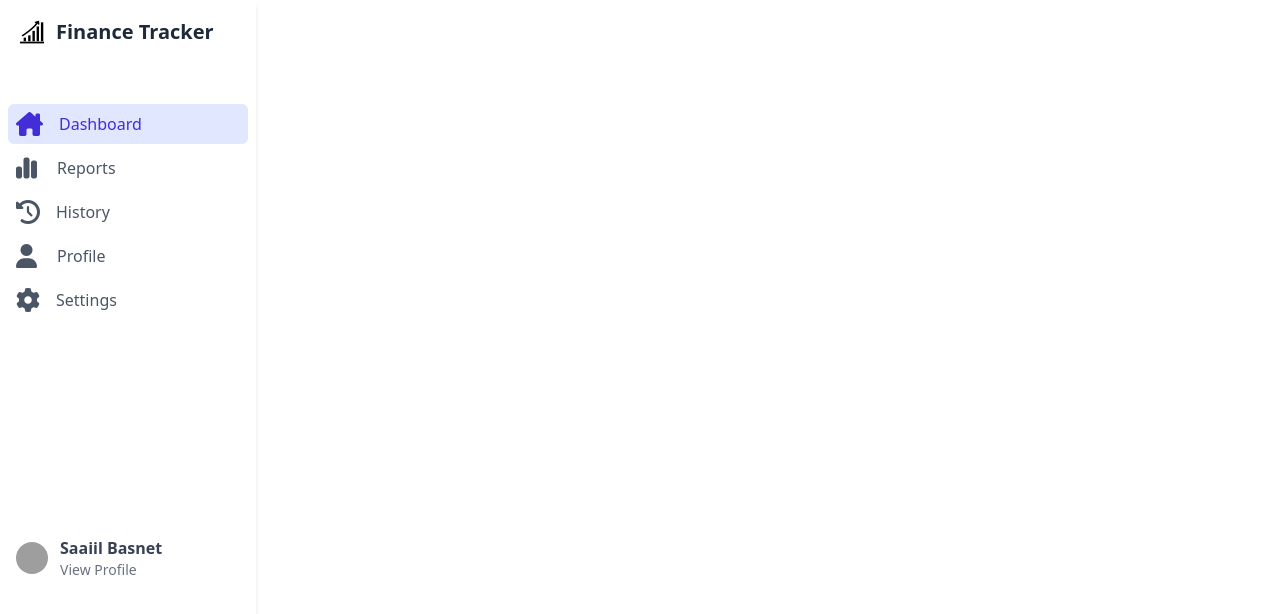
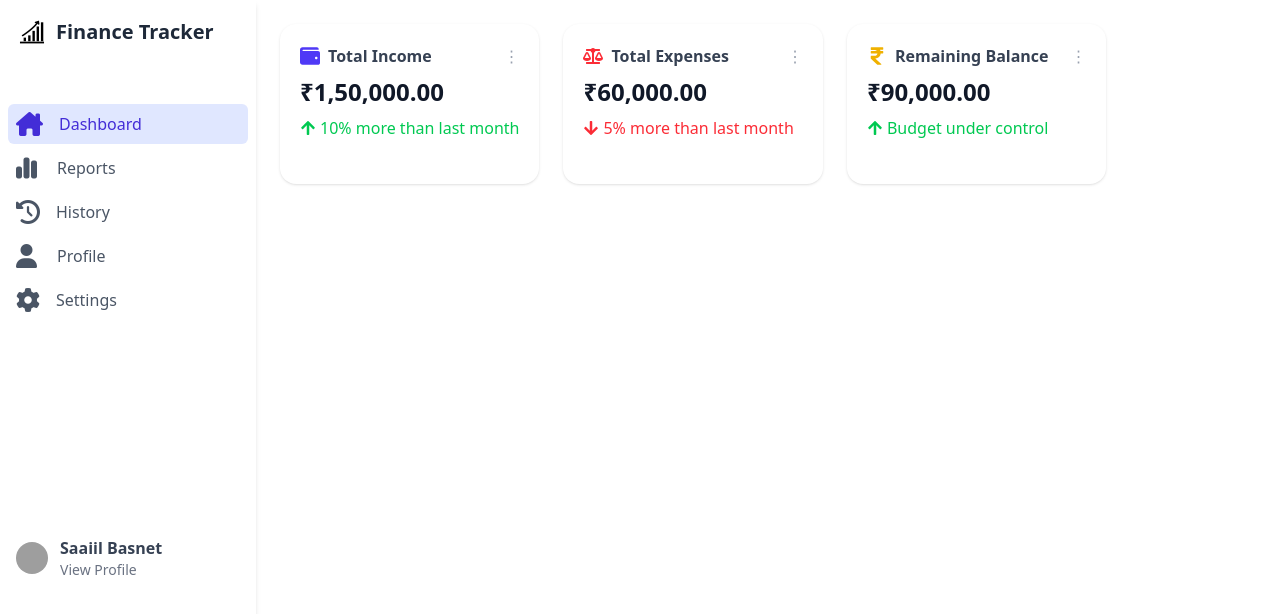
Before and after one commit to saaiilbasnet/FinanceTracker, a React (Vite) app in the folder client/: page / in a window 1280 px wide. Shown: the top 614 px of the page. Built offline with nearby package versions, Linux system fonts and the light colour scheme; grey boxes are pictures that could not be loaded.

Commit message:
dashboard config and status cards added

```diff
--- a/client/package.json
+++ b/client/package.json
@@ -19,6 +19,7 @@
     "react": "^19.1.0",
     "react-dom": "^19.1.0",
     "react-hot-toast": "^2.5.2",
+    "react-icons": "^5.5.0",
     "react-router-dom": "^7.6.2",
     "tailwindcss": "^4.1.11"
   },
--- a/client/src/App.jsx
+++ b/client/src/App.jsx
@@ -1,8 +1,12 @@
 
-import {BrowserRouter, Routes, Route} from 'react-router-dom'
+import {BrowserRouter, Routes, Route} from 'react-router-dom';
 import LoginPage from './pages/Login.jsx';
 import RegisterPage from './pages/Register.jsx';
-import DashboardPage from './pages/Dashboard.jsx'
+import ReportPage from './pages/Reports.jsx';
+import HistoryPage from './pages/History.jsx';
+import ProfilePage from './pages/Profile.jsx';
+import SettingsPage from './pages/Settings.jsx';
+import DashboardPage from './pages/Dashboard.jsx';
 import { Toaster } from 'react-hot-toast';
 
 // reverseOrder={false}
@@ -16,6 +20,10 @@ function App() {
         <Route path="/" element={<DashboardPage />} />
         <Route path="/login" element={<LoginPage />} />
         <Route path="/register" element={<RegisterPage />} />
+        <Route path="/reports" element={<ReportPage />} />
+        <Route path="/history" element={<HistoryPage />} />
+        <Route path="/profile/:id" element={<ProfilePage />} />
+        <Route path="/settings" element={<SettingsPage />} />
 
       </Routes>
       </BrowserRouter>
--- a/client/src/components/SideBar.jsx
+++ b/client/src/components/SideBar.jsx
@@ -1,42 +1,101 @@
+import { NavLink } from "react-router-dom";
 
 function SideBar() {
   return (
-    <div>
     <div className="flex h-screen">
-  {/* Sidebar */}
       <aside className="w-64 bg-white shadow-md">
         <div className="p-4">
           <div className="flex items-center">
-        <img src="../public/line-chart-computer-icons-bar-chart-statistics-symbol-2bfd0a5d99d340a746ade9150b7f994d.png" alt="Logo" className="h-8 w-auto" />
-        <span className="ml-2 text-xl font-semibold text-gray-800">Finance Tracker</span>
+            <img
+              src="../public/line-chart-computer-icons-bar-chart-statistics-symbol-2bfd0a5d99d340a746ade9150b7f994d.png"
+              alt="Logo"
+              className="h-8 w-auto"
+            />
+            <span className="ml-2 text-xl font-semibold text-gray-800">
+              Finance Tracker
+            </span>
           </div>
         </div>
         <nav className="mt-10 px-2">
-      <a href="#" className="group flex items-center px-2 py-2 text-base font-medium rounded-md bg-indigo-100 text-indigo-700">
-       <i class="fa-solid fa-house-chimney mr-4 text-2xl"></i>
+          <NavLink
+            to="/"
+            end
+            className={({ isActive }) =>
+              `group flex items-center px-2 py-2 text-base font-medium rounded-md ${
+                isActive
+                  ? "bg-indigo-100 text-indigo-700"
+                  : "text-gray-600 hover:bg-gray-50 hover:text-gray-900"
+              }`
+            }
+          >
+            <i className="fa-solid fa-house-chimney mr-4 text-2xl"></i>
             Dashboard
-      </a>
-      <a href="#" className="mt-1 group flex items-center px-2 py-2 text-base font-medium rounded-md text-gray-600 hover:bg-gray-50 hover:text-gray-900">
-<i class="fa-solid fa-chart-simple mr-5 text-2xl"></i>
+          </NavLink>
+
+          <NavLink
+            to="/reports"
+            className={({ isActive }) =>
+              `mt-1 group flex items-center px-2 py-2 text-base font-medium rounded-md ${
+                isActive
+                  ? "bg-indigo-100 text-indigo-700"
+                  : "text-gray-600 hover:bg-gray-50 hover:text-gray-900"
+              }`
+            }
+          >
+            <i className="fa-solid fa-chart-simple mr-5 text-2xl"></i>
             Reports
-      </a>
-      <a href="#" className="mt-1 group flex items-center px-2 py-2 text-base font-medium rounded-md text-gray-600 hover:bg-gray-50 hover:text-gray-900">
-        <i class="fa-solid fa-clock-rotate-left mr-4 text-2xl"></i>
+          </NavLink>
+
+          <NavLink
+            to="/history"
+            className={({ isActive }) =>
+              `mt-1 group flex items-center px-2 py-2 text-base font-medium rounded-md ${
+                isActive
+                  ? "bg-indigo-100 text-indigo-700"
+                  : "text-gray-600 hover:bg-gray-50 hover:text-gray-900"
+              }`
+            }
+          >
+            <i className="fa-solid fa-clock-rotate-left mr-4 text-2xl"></i>
             History
-      </a>
-      <a href="#" className="mt-1 group flex items-center px-2 py-2 text-base font-medium rounded-md text-gray-600 hover:bg-gray-50 hover:text-gray-900">
-<i class="fa-solid fa-user mr-5 text-2xl"></i>
+          </NavLink>
+
+          <NavLink
+            to="/profile/1"
+            className={({ isActive }) =>
+              `mt-1 group flex items-center px-2 py-2 text-base font-medium rounded-md ${
+                isActive
+                  ? "bg-indigo-100 text-indigo-700"
+                  : "text-gray-600 hover:bg-gray-50 hover:text-gray-900"
+              }`
+            }
+          >
+            <i className="fa-solid fa-user mr-5 text-2xl"></i>
             Profile
-      </a>
-      <a href="#" className="mt-1 group flex items-center px-2 py-2 text-base font-medium rounded-md text-gray-600 hover:bg-gray-50 hover:text-gray-900">
-<i class="fa-solid fa-gear mr-4 text-2xl"></i>
+          </NavLink>
+
+          <NavLink
+            to="/settings"
+            className={({ isActive }) =>
+              `mt-1 group flex items-center px-2 py-2 text-base font-medium rounded-md ${
+                isActive
+                  ? "bg-indigo-100 text-indigo-700"
+                  : "text-gray-600 hover:bg-gray-50 hover:text-gray-900"
+              }`
+            }
+          >
+            <i className="fa-solid fa-gear mr-4 text-2xl"></i>
             Settings
-      </a>
+          </NavLink>
         </nav>
 
         <div className="mt-50 p-4">
           <div className="flex items-center">
-        <img className="h-8 w-8 rounded-full" src="https://encrypted-tbn0.gstatic.com/images?q=tbn:ANd9GcTXZElMNFXv-lQzkLqtLk7l1k090WNrupIZCw&s" alt="User" />
+            <img
+              className="h-8 w-8 rounded-full"
+              src="https://encrypted-tbn0.gstatic.com/images?q=tbn:ANd9GcTXZElMNFXv-lQzkLqtLk7l1k090WNrupIZCw&s"
+              alt="User"
+            />
             <div className="ml-3">
               <p className="text-1xl font-bold text-gray-700">Saaiil Basnet</p>
               <p className="text-sm font-medium text-gray-500">View Profile</p>
@@ -45,8 +104,7 @@ function SideBar() {
         </div>
       </aside>
     </div>
-    </div>
-  )
+  );
 }
 
-export default SideBar
+export default SideBar;
--- /dev/null
+++ b/client/src/components/SummaryCards.jsx
@@ -0,0 +1,59 @@
+import { FaArrowUp, FaArrowDown, FaRupeeSign, FaWallet, FaBalanceScale } from "react-icons/fa";
+
+function SummaryCards() {
+  return (
+    <div className="grid grid-cols-1 sm:grid-cols-2 lg:grid-cols-3 gap-6 p-6">
+
+      {/* Total Income Card */}
+      <div className="bg-white h-40 p-5 rounded-2xl shadow flex flex-col gap-2">
+        <div className="flex justify-between items-center">
+          <div className="flex items-center gap-2 text-indigo-600">
+            <FaWallet className="text-xl" />
+            <span className="font-semibold text-gray-700">Total Income</span>
+          </div>
+          <button className="text-gray-400">⋮</button>
+        </div>
+        <div className="text-2xl font-bold text-gray-900">₹1,50,000.00</div>
+        <div className="flex items-center text-green-500 font-medium">
+          <FaArrowUp className="mr-1" />
+          10% more than last month
+        </div>
+      </div>
+
+      {/* Total Expenses Card */}
+      <div className="bg-white h-40 p-5 rounded-2xl shadow flex flex-col gap-2">
+        <div className="flex justify-between items-center">
+          <div className="flex items-center gap-2 text-red-500">
+            <FaBalanceScale className="text-xl" />
+            <span className="font-semibold text-gray-700">Total Expenses</span>
+          </div>
+          <button className="text-gray-400">⋮</button>
+        </div>
+        <div className="text-2xl font-bold text-gray-900">₹60,000.00</div>
+        <div className="flex items-center text-red-500 font-medium">
+          <FaArrowDown className="mr-1" />
+          5% more than last month
+        </div>
+      </div>
+
+      {/* Remaining Balance Card */}
+      <div className="bg-white h-40 p-5 rounded-2xl shadow flex flex-col gap-2">
+        <div className="flex justify-between items-center">
+          <div className="flex items-center gap-2 text-yellow-500">
+            <FaRupeeSign className="text-xl" />
+            <span className="font-semibold text-gray-700">Remaining Balance</span>
+          </div>
+          <button className="text-gray-400">⋮</button>
+        </div>
+        <div className="text-2xl font-bold text-gray-900">₹90,000.00</div>
+        <div className="flex items-center text-green-500 font-medium">
+          <FaArrowUp className="mr-1" />
+          Budget under control
+        </div>
+      </div>
+
+    </div>
+  );
+}
+
+export default SummaryCards;
--- a/client/src/main.jsx
+++ b/client/src/main.jsx
@@ -1,4 +1,3 @@
-import { StrictMode } from 'react'
 import { createRoot } from 'react-dom/client'
 import './index.css'
 import App from './App.jsx'
--- a/client/src/pages/Dashboard.jsx
+++ b/client/src/pages/Dashboard.jsx
@@ -1,10 +1,12 @@
 import SideBar from "../components/SideBar"
+import SummaryCards from "../components/SummaryCards"
 
 function Dashboard() {
   return (
-    <div>
+    <div className="flex h-screen w-screen">
 
     <SideBar />
+    <SummaryCards />
 
     </div>
   )
--- /dev/null
+++ b/client/src/pages/History.jsx
@@ -0,0 +1,11 @@
+import SideBar from '../components/SideBar'
+function History() {
+  return (
+    <div className='flex gap-1'>
+        <SideBar />
+      <h1>This is History Page</h1>
+    </div>
+  )
+}
+
+export default History
--- /dev/null
+++ b/client/src/pages/Profile.jsx
@@ -0,0 +1,11 @@
+import SideBar from '../components/SideBar'
+function Profile() {
+  return (
+    <div className='flex gap-1'>
+        <SideBar />
+      <h1>This is Profile Page</h1>
+    </div>
+  )
+}
+
+export default Profile
--- /dev/null
+++ b/client/src/pages/Reports.jsx
@@ -0,0 +1,11 @@
+import SideBar from '../components/SideBar'
+function Reports() {
+  return (
+    <div className='flex gap-1'>
+        <SideBar />
+      <h1>This is Report Page</h1>
+    </div>
+  )
+}
+
+export default Reports
--- /dev/null
+++ b/client/src/pages/Settings.jsx
@@ -0,0 +1,11 @@
+import SideBar from '../components/SideBar'
+function Settings() {
+  return (
+    <div className='flex gap-1'>
+        <SideBar />
+      <h1>This is Settings Page</h1>
+    </div>
+  )
+}
+
+export default Settings
```
Also changed, not shown: 1 other file (tests, documents, lock files or other folders). Lines whose indentation alone changed are shown as unchanged.
